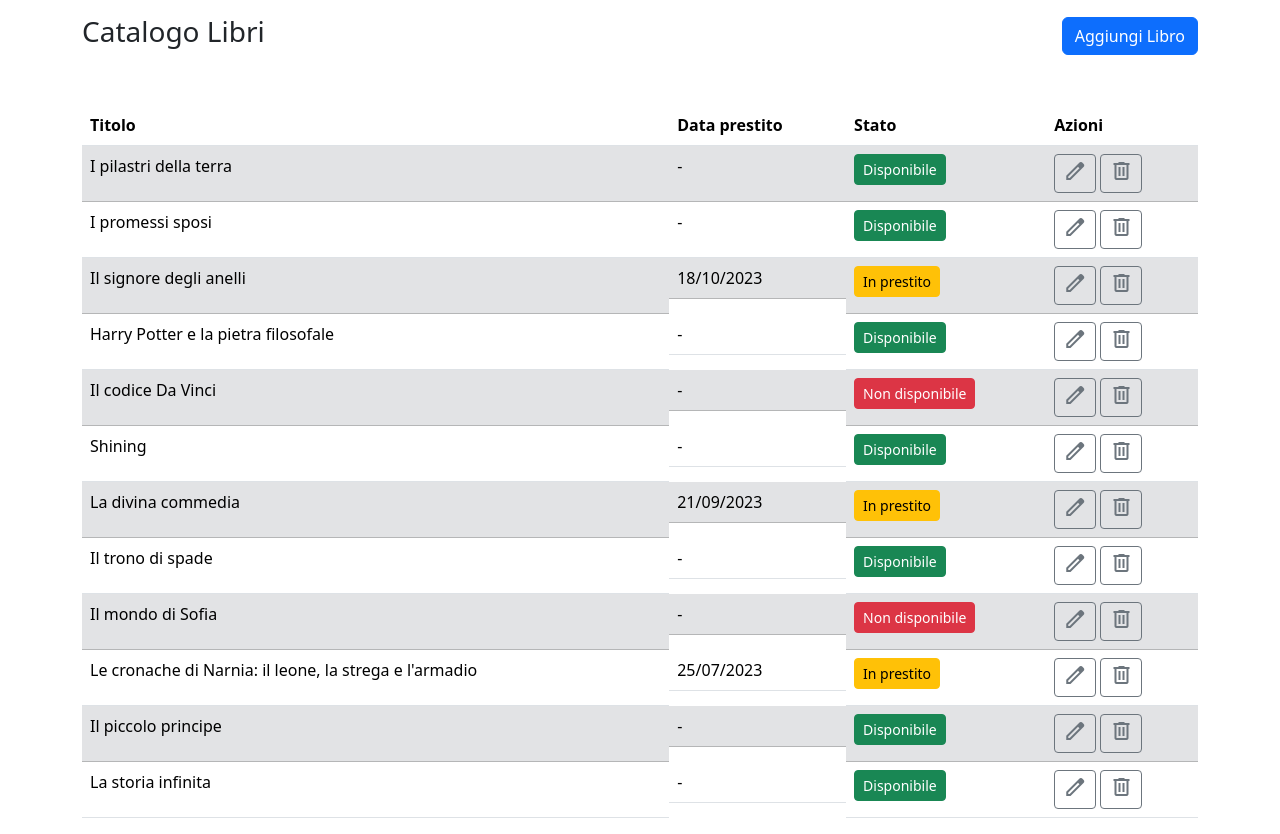
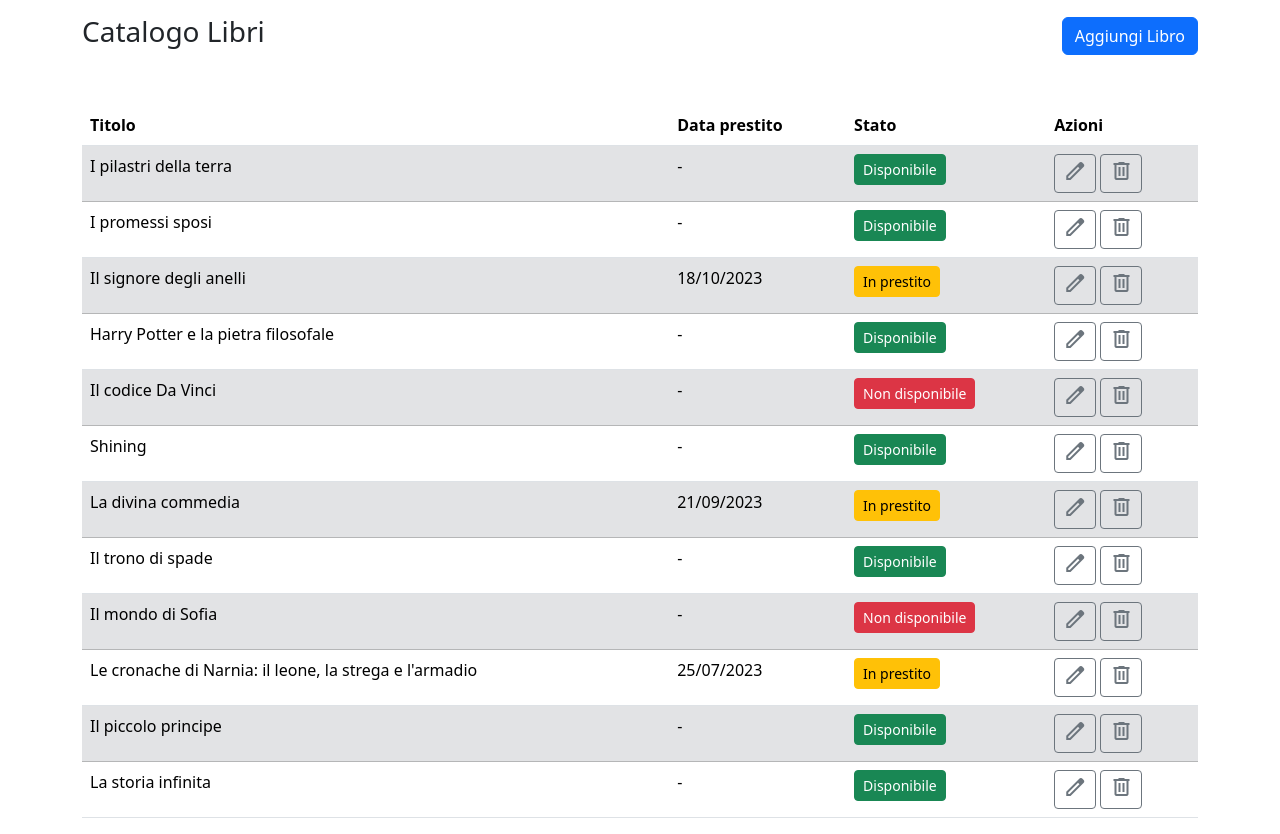
Before and after one commit to Alessandro-Vezzoli/html-css-bootstrap-dashboard, a plain HTML site: page index.html in a window 1280 px wide. Shown: the part 86-920 px from the top of the page. Drawn offline with nearby package versions, Linux system fonts and the light colour scheme.

Commit message:
change flex  / block and remuve for td

```diff
--- a/index.html
+++ b/index.html
@@ -73,7 +73,7 @@
         <thead>
           <tr>
             <th scope="col-6">Titolo</th>
-            <th scope="col-2 " class="d-none d-sm-flex">Data prestito</th>
+            <th scope="col-2 " class="d-none d-sm-block">Data prestito</th>
             <th scope="col-2">Stato</th>
             <th scope="col-2">Azioni</th>
           </tr>
@@ -115,7 +115,7 @@
           </tr>
           <tr class="table-secondary">
             <td>Il signore degli anelli</td>
-            <td class="d-none d-sm-flex">18/10/2023</td>
+            <td>18/10/2023</td>
             <td>
               <button type="button" class="btn btn-warning btn-sm">
                 In prestito
@@ -132,7 +132,7 @@
           </tr>
           <tr>
             <td>Harry Potter e la pietra filosofale</td>
-            <td class="d-none d-sm-flex">-</td>
+            <td>-</td>
             <td>
               <button type="button" class="btn btn-success btn-sm">
                 Disponibile
@@ -149,7 +149,7 @@
           </tr>
           <tr class="table-secondary">
             <td>Il codice Da Vinci</td>
-            <td class="d-none d-sm-flex">-</td>
+            <td>-</td>
             <td>
               <button type="button" class="btn btn-danger btn-sm">
                 Non disponibile
@@ -166,7 +166,7 @@
           </tr>
           <tr>
             <td>Shining</td>
-            <td class="d-none d-sm-flex">-</td>
+            <td>-</td>
             <td>
               <button type="button" class="btn btn-success btn-sm">
                 Disponibile
@@ -183,7 +183,7 @@
           </tr>
           <tr class="table-secondary">
             <td>La divina commedia</td>
-            <td class="d-none d-sm-flex">21/09/2023</td>
+            <td>21/09/2023</td>
             <td>
               <button type="button" class="btn btn-warning btn-sm">
                 In prestito
@@ -200,7 +200,7 @@
           </tr>
           <tr>
             <td>Il trono di spade</td>
-            <td class="d-none d-sm-flex">-</td>
+            <td>-</td>
             <td>
               <button type="button" class="btn btn-success btn-sm">
                 Disponibile
@@ -217,7 +217,7 @@
           </tr>
           <tr class="table-secondary">
             <td>Il mondo di Sofia</td>
-            <td class="d-none d-sm-flex">-</td>
+            <td>-</td>
             <td>
               <button type="button" class="btn btn-danger btn-sm">
                 Non disponibile
@@ -234,7 +234,7 @@
           </tr>
           <tr>
             <td>Le cronache di Narnia: il leone, la strega e l'armadio</td>
-            <td class="d-none d-sm-flex">25/07/2023</td>
+            <td>25/07/2023</td>
             <td>
               <button type="button" class="btn btn-warning btn-sm">
                 In prestito
@@ -251,7 +251,7 @@
           </tr>
           <tr class="table-secondary">
             <td>Il piccolo principe</td>
-            <td class="d-none d-sm-flex">-</td>
+            <td>-</td>
             <td>
               <button type="button" class="btn btn-success btn-sm">
                 Disponibile
@@ -268,7 +268,7 @@
           </tr>
           <tr>
             <td>La storia infinita</td>
-            <td class="d-none d-sm-flex">-</td>
+            <td>-</td>
             <td>
               <button type="button" class="btn btn-success btn-sm">
                 Disponibile
```
